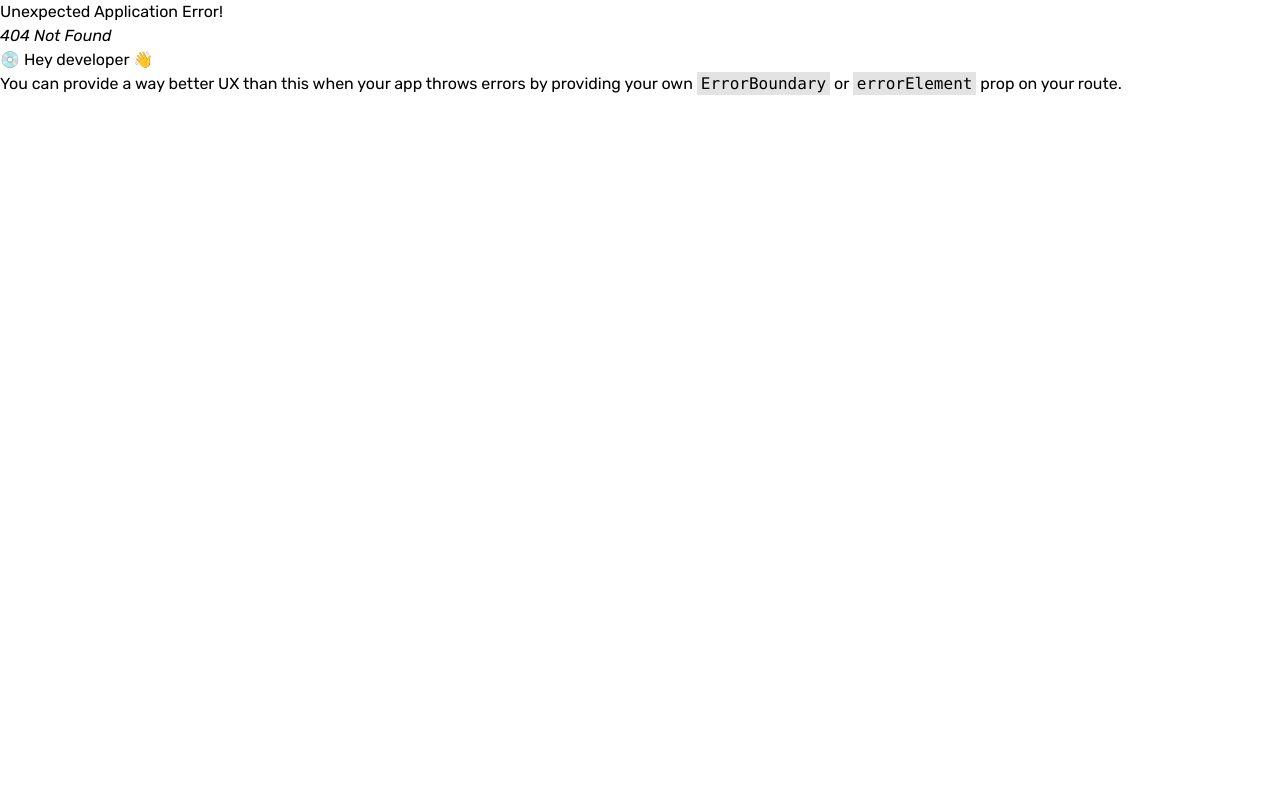
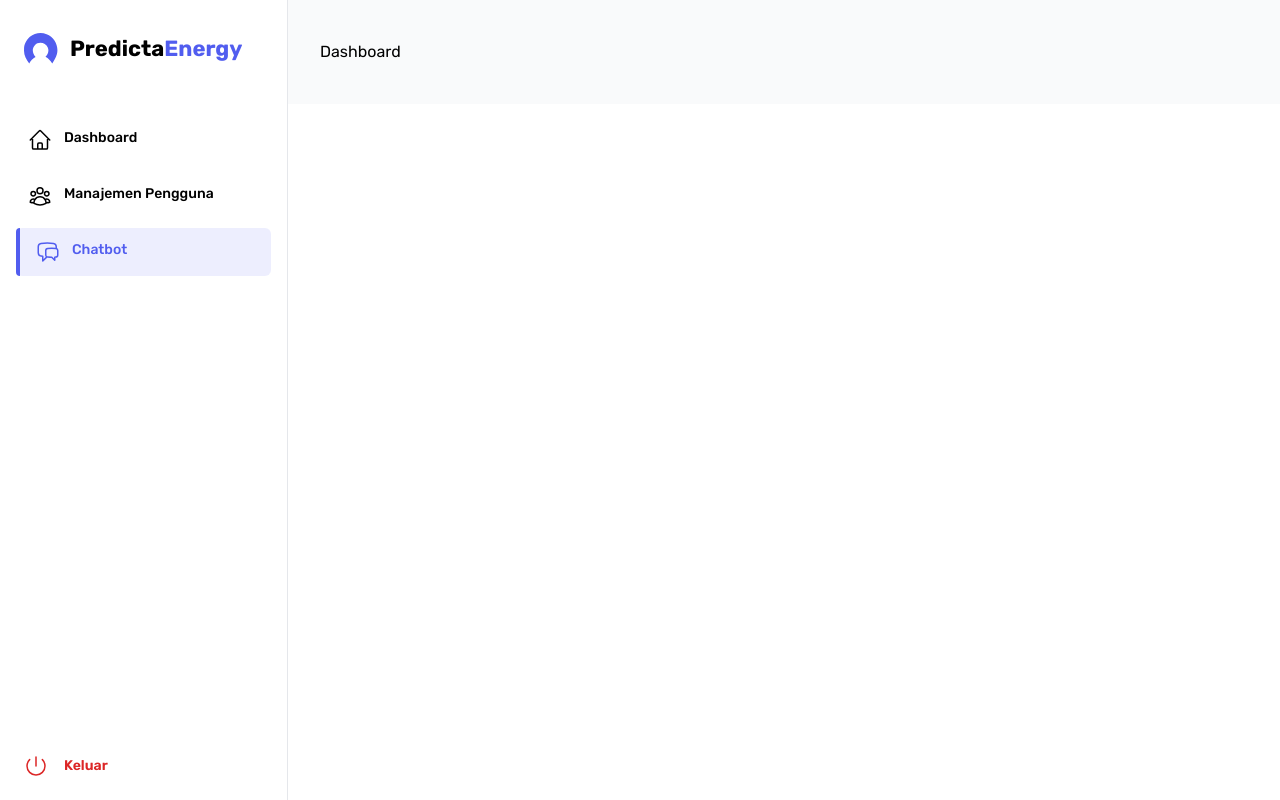
Before and after one commit to PutuRifkiDy/capstone-predictive-anomaly-maintenance, a React (Vite) app in the folder frontend/: page /chatbot in a window 1280 px wide. Before the commit this address had no page. Built offline with nearby package versions, Linux system fonts and the light colour scheme.

Commit message:
on progress: dashboard layout

```diff
--- /dev/null
+++ b/frontend/src/components/layouts/AppLayout.jsx
@@ -0,0 +1,23 @@
+import CompanyLogo from "../icons/CompanyLogo";
+import Sidebar from "./partials/Sidebar";
+
+export default function AppLayout({ children }) {
+  return (
+    <>
+      <div>
+        <div className="hidden lg:fixed lg:inset-y-0 lg:z-50 lg:flex lg:w-72 lg:flex-col">
+          <div className="flex grow flex-col gap-y-5 overflow-y-auto border-r border-gray-200 bg-white px-6">
+            <header className="flex items-center gap-3 shrink-0 h-24">
+              <CompanyLogo />
+              <p className="font-bold text-[22px] leading-[150%] tracking-[-1%]">Predicta<span className="text-[#515DEF]">Energy</span></p>
+            </header>
+            <Sidebar />
+          </div>
+        </div>
+        <main className="py-10 lg:pl-72 bg-gray-50">
+          <div className="px-4 sm:px-6 lg:px-8">{children}</div>
+        </main>
+      </div>
+    </>
+  );
+}
--- /dev/null
+++ b/frontend/src/components/layouts/partials/Sidebar.jsx
@@ -0,0 +1,68 @@
+import { HomeIcon, PowerIcon, UserGroupIcon, ChatBubbleLeftRightIcon } from "@heroicons/react/24/outline";
+import { Link, useLocation } from "react-router";
+
+export default function Sidebar() {
+  const location = useLocation();
+  const currentPath = location.pathname;
+  return (
+    <nav className="flex flex-1 flex-col">
+      <ul className="flex flex-1 flex-col gap-y-7" role="list">
+        <li>
+          <ul role="list" className="-mx-2 space-y-2">
+            <li>
+              <Link
+                to={"/dashboard"}
+                className={`
+                  ${currentPath === '/dashboard'
+                    ? 'bg-[#515DEF]/10 relative text-[#515DEF] pl-5'
+                    : 'text-foreground hover:bg-gray-100 transition-all duration-300 ease-in-out'}
+                  group flex gap-x-3 rounded-md p-3 text-sm font-medium
+                `}
+              >
+                {currentPath === '/dashboard' && <div className="absolute left-0 inset-y-0 bg-[#515DEF] w-1 rounded-l-[10px]" />}
+                <HomeIcon className={`w-6 h-6 ${currentPath === '/dashboard' ? 'text-[#515DEF]' : 'text-foreground'}`} />
+                Dashboard
+              </Link>
+            </li>
+            <li>
+              <Link
+                to={"/admin/users"}
+                className={`
+                  ${currentPath === '/admin/users'
+                    ? 'bg-[#515DEF]/10 relative text-[#515DEF] pl-5'
+                    : 'text-foreground hover:bg-gray-100 transition-all duration-300 ease-in-out'}
+                  group flex gap-x-3 rounded-md p-3 text-sm font-medium
+                `}
+              >
+                {currentPath === '/admin/users' && <div className="absolute left-0 inset-y-0 bg-[#515DEF] w-1 rounded-l-[10px]" />}
+                <UserGroupIcon className={`w-6 h-6 ${currentPath === '/admin/users' ? 'text-[#515DEF]' : 'text-foreground'}`} />
+                Manajemen Pengguna
+              </Link>
+            </li>
+            <li>
+              <Link
+                to={"/chatbot"}
+                className={`
+                  ${currentPath === '/chatbot'
+                    ? 'bg-[#515DEF]/10 relative text-[#515DEF] pl-5'
+                    : 'text-foreground hover:bg-gray-100 transition-all duration-300 ease-in-out'}
+                  group flex gap-x-3 rounded-md p-3 text-sm font-medium
+                `}
+              >
+                {currentPath === '/chatbot' && <div className="absolute left-0 inset-y-0 bg-[#515DEF] w-1 rounded-l-[10px]" />}
+                <ChatBubbleLeftRightIcon className={`w-6 h-6 ${currentPath === '/chatbot' ? 'text-[#515DEF]' : 'text-foreground'}`} />
+                Chatbot
+              </Link>
+            </li>
+          </ul>
+        </li>
+        <li className="-mx-6 mt-auto">
+          <div className="flex items-center gap-x-1 px-6 py-3 text-sm font-semibold hover:bg-gray-100 cursor-pointer transition-all duration-300 ease-in-out">
+            <PowerIcon className="w-6 h-6 text-red-600" />
+            <p className="font-semibold text-sm p-3 text-red-600">Keluar</p>
+          </div>
+        </li>
+      </ul>
+    </nav>
+  );
+}
--- a/frontend/src/pages/Home.jsx
+++ /dev/null
@@ -1,7 +0,0 @@
-export default function Home() {
-  return (
-    <div>
-      <p className="">Home</p>
-    </div>
-  );
-}
--- /dev/null
+++ b/frontend/src/pages/app/Dashboard.jsx
@@ -0,0 +1,9 @@
+import AppLayout from "../../components/layouts/AppLayout";
+
+export default function Dashboard() {
+  return (
+    <AppLayout>
+      <p>Dashboard</p>
+    </AppLayout>
+  );
+}
```
Also changed, not shown: frontend/src/components/layouts/partials/SidebarResponsive.jsx (added, +7 -0 lines), frontend/src/index.jsx (+12 -3 lines), frontend/src/utils/api.js (added).
